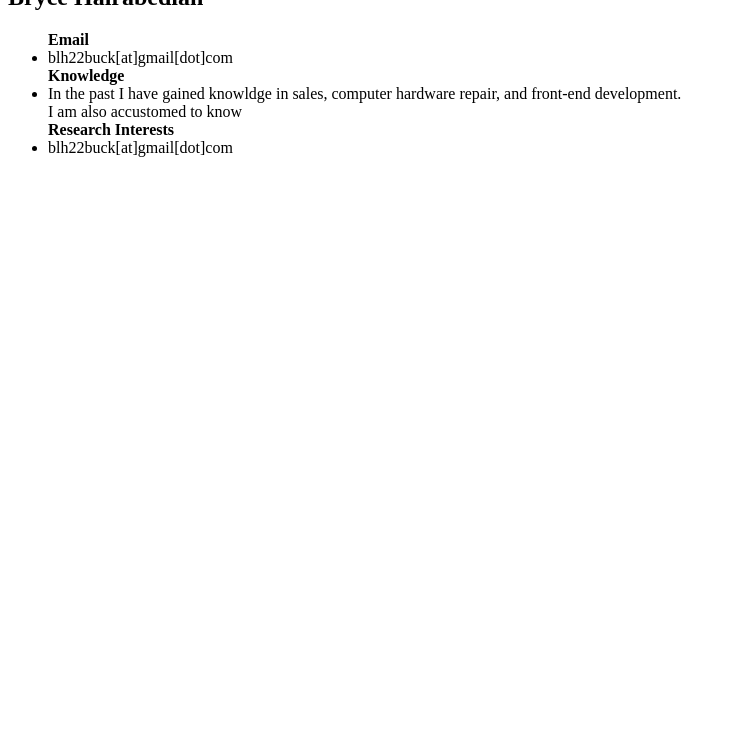
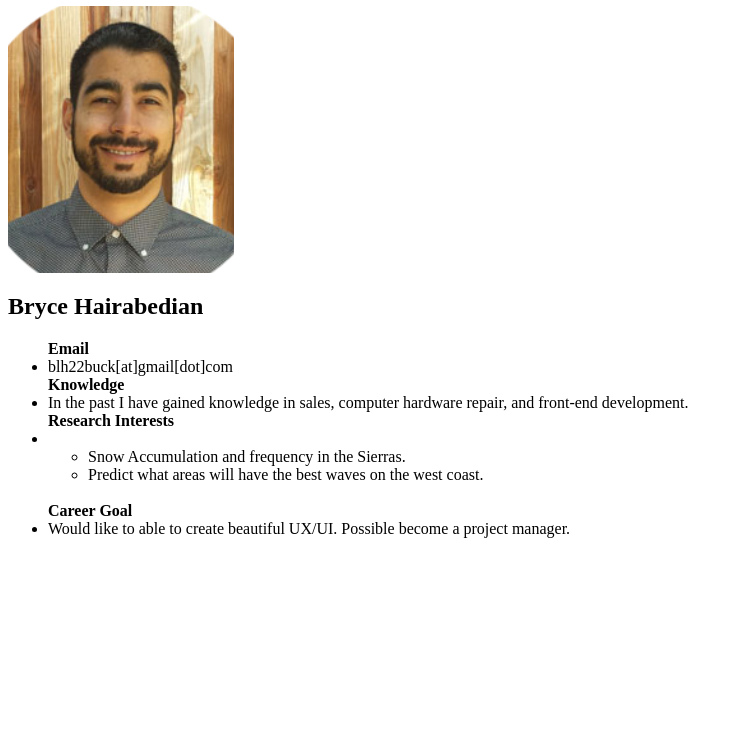
Before and after one commit to blh22buck/177, a plain HTML site: page website/index.html in a window 1280 px wide. Shown: the part 60-800 px from the top of the page, without its empty margins (0-738 px from the left). Drawn offline with Linux system fonts and the light colour scheme.

Commit message:
added info

```diff
--- a/website/index.html
+++ b/website/index.html
@@ -7,8 +7,9 @@
 </head>
 
 <body>
+<h1>Group 6</h1>
   <div>
-    <img src="images/"/>
+    <img src="images/bryce.png"/>
       <h2>Bryce Hairabedian</h2>
       <ul>
         <label><strong>Email</strong></label>
@@ -17,12 +18,24 @@
         </li>
         <label><strong>Knowledge</strong></label>
         <li>
-            In the past I have gained knowldge in sales, computer hardware repair, and front-end development.
-            <br>I am also accustomed to know
+            In the past I have gained knowledge in sales, computer hardware repair, and front-end development.
+            <br>
         </li>
         <label><strong>Research Interests</strong></label>
         <li>
-            blh22buck[at]gmail[dot]com
+			<ul>
+				<li>
+					Snow Accumulation and frequency in the Sierras.
+				</li>
+				<li>
+					Predict what areas will have the best waves on the west coast.
+				</li>
+			</ul>
+			<br>
+        </li>
+		<label><strong>Career Goal</strong></label>
+        <li>
+            Would like to able to create beautiful UX/UI. Possible become a project manager.
         </li>
       </ul>
   </div>
```
Also changed, not shown: website/images/bryce.png (added).
